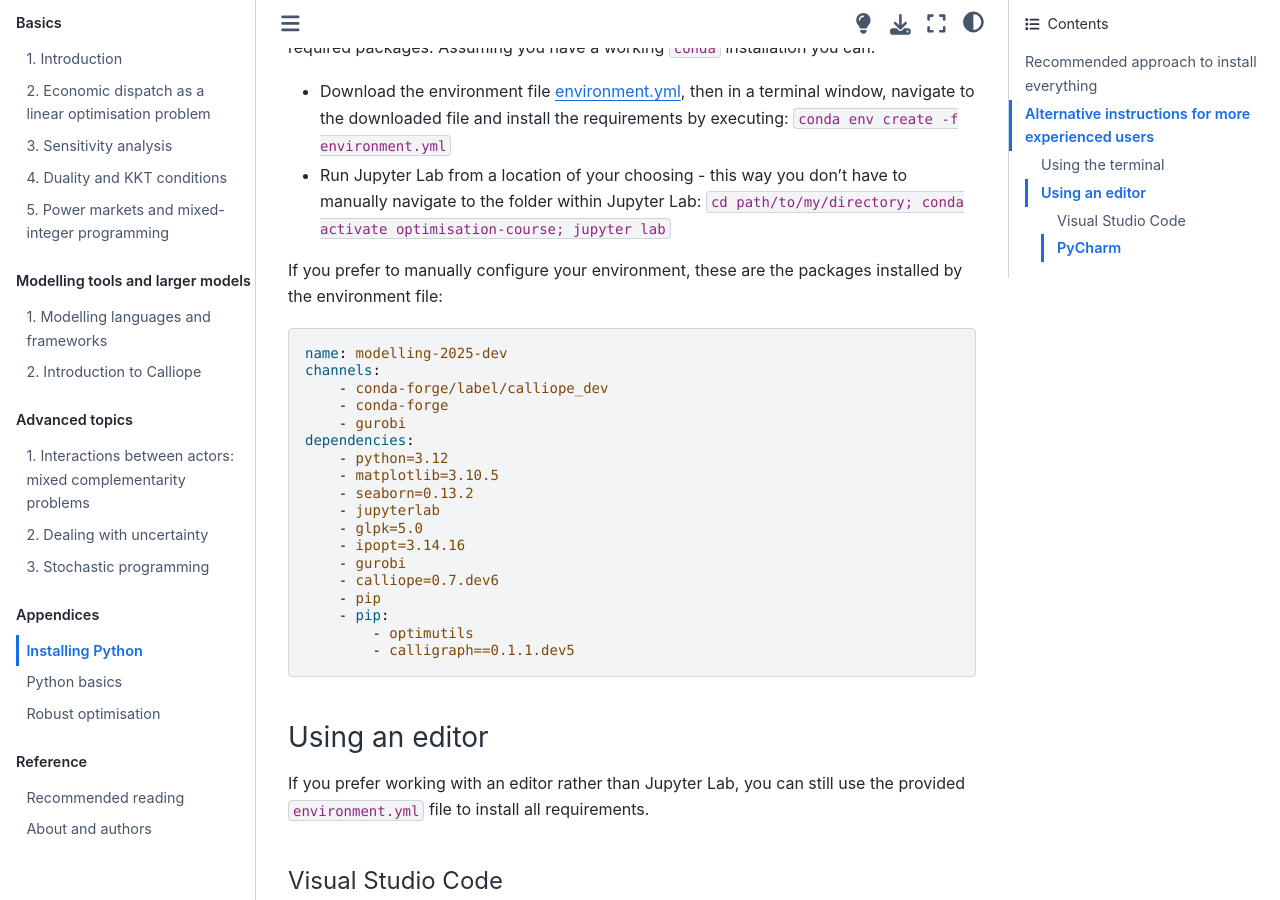
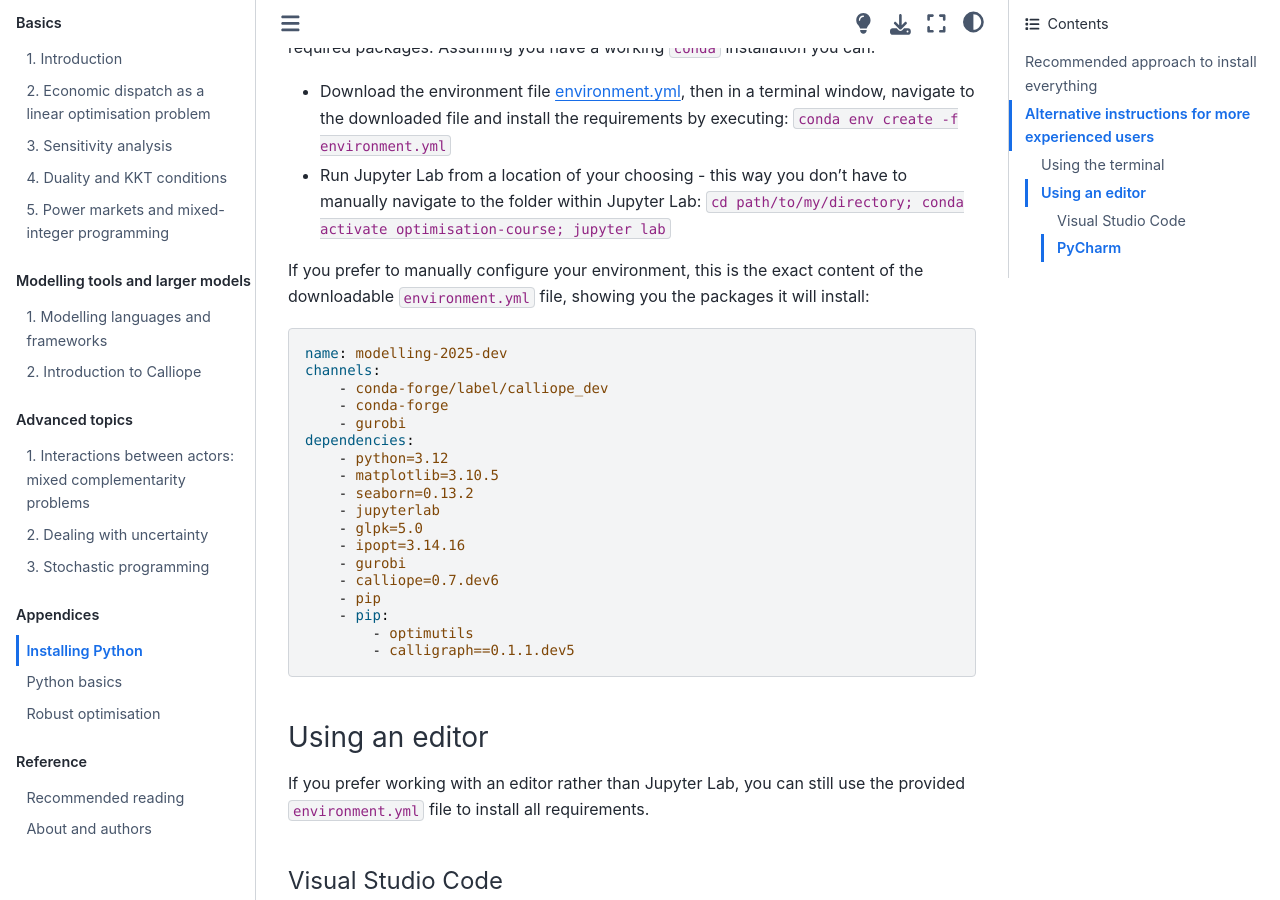
Before and after one commit to sjpfenninger/modelling-energy-systems, a Jupyter Book: the page built from appendix/installing-python.md, in a window 1280 px wide and 900 px high, scrolled down 1298 px. Built offline with Jupyter Book 1.0.4 settings and Sphinx 7.4.7 and the Sphinx Book theme 1.1.4, drawn with Linux system fonts in a browser that asks for light colours; pages that are not in the unit, such as notebooks, are missing from menus; comment, search, counter and statistics services are not loaded.

Commit message:
Clean up Python install instructions

````diff
--- a/appendix/installing-python.md
+++ b/appendix/installing-python.md
@@ -30,7 +30,7 @@ The Anaconda Python distribution is optional, to make things easier for people w
 * Download the environment file <a href="../_static/environment.yml">environment.yml</a>, then in a terminal window, navigate to the downloaded file and install the requirements by executing: `conda env create -f environment.yml`
 * Run Jupyter Lab from a location of your choosing - this way you don't have to manually navigate to the folder within Jupyter Lab: `cd path/to/my/directory; conda activate optimisation-course; jupyter lab`
 
-If you prefer to manually configure your environment, these are the packages installed by the environment file:
+If you prefer to manually configure your environment, this is the exact content of the downloadable `environment.yml` file, showing you the packages it will install:
 
 ```{literalinclude} ../_static/environment.yml
 :language: yaml
````
